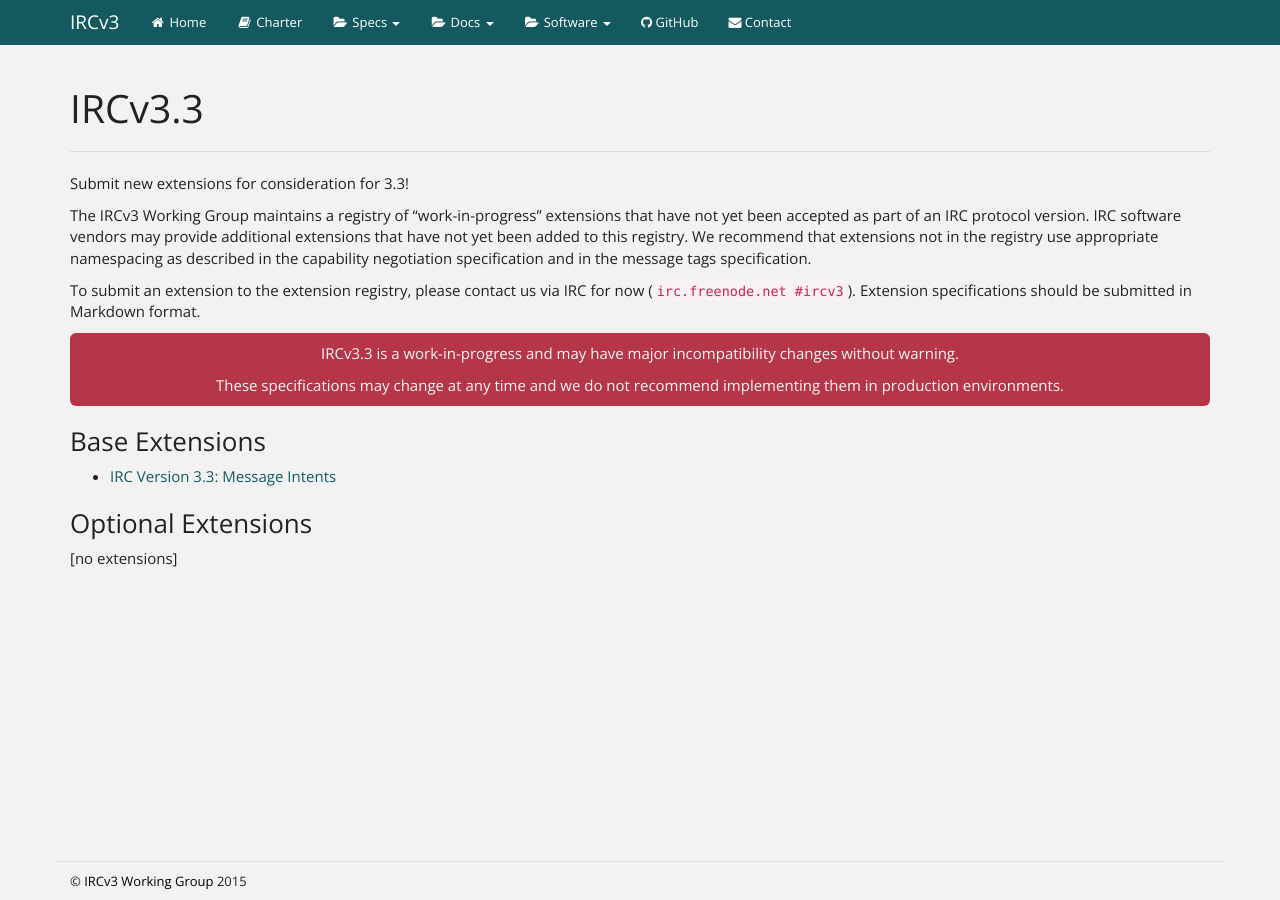
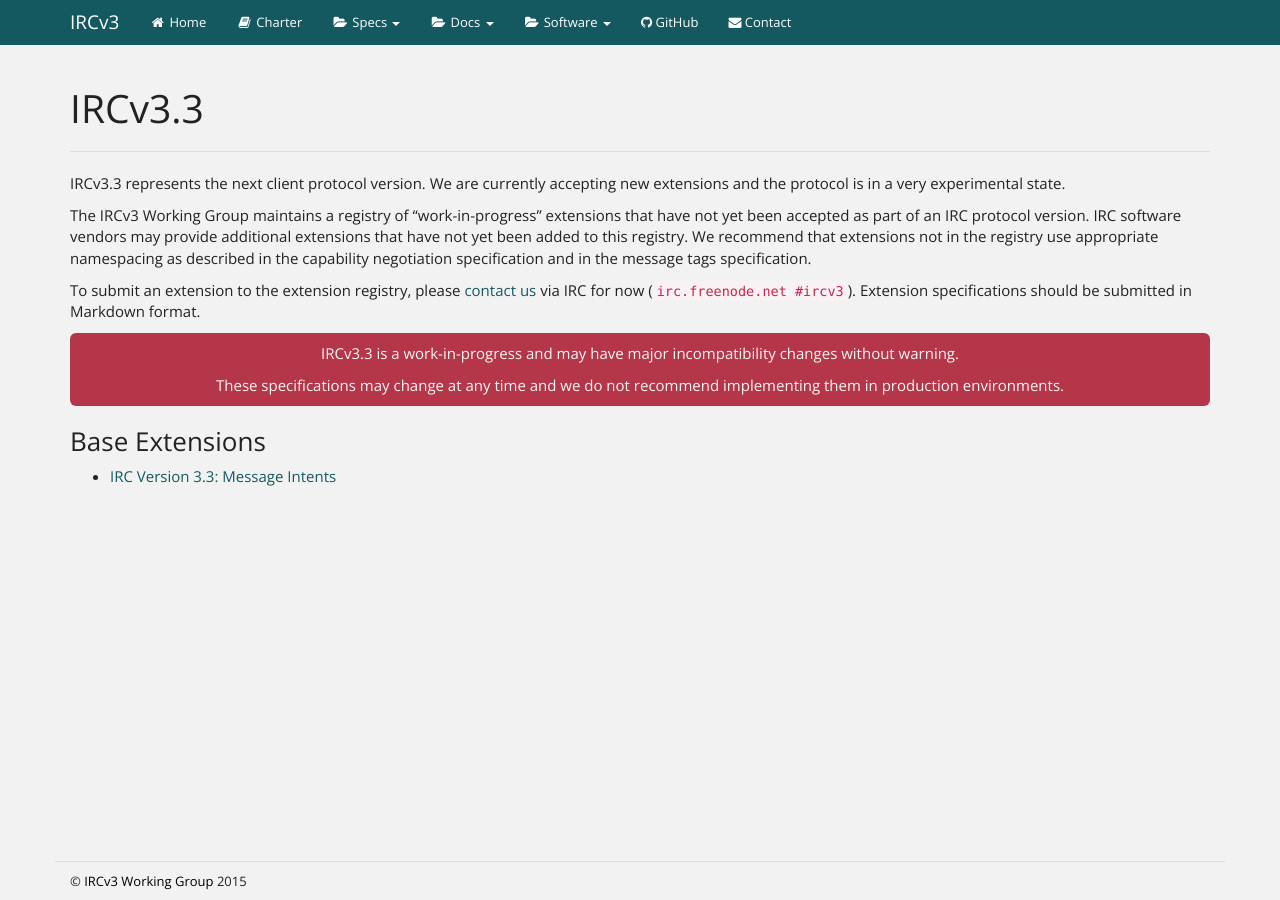
Before and after one commit to ircv3/ircv3.github.io, a Jekyll site: the page built from _irc/3.3.md, in a window 1280 px wide. Built offline with Jekyll 4.4.1, drawn with Linux system fonts in a browser that asks for light colours.

Commit message:
Sync some changes previously made to irc/index.md to spec pages

```diff
--- a/_irc/3.3.md
+++ b/_irc/3.3.md
@@ -2,11 +2,12 @@
 layout: page
 title: IRCv3.3
 ---
-Submit new extensions for consideration for 3.3!
+
+IRCv3.3 represents the next client protocol version.  We are currently accepting new extensions and the protocol is in a very experimental state.
 
 The IRCv3 Working Group maintains a registry of "work-in-progress" extensions that have not yet been accepted as part of an IRC protocol version. IRC software vendors may provide additional extensions that have not yet been added to this registry. We recommend that extensions not in the registry use appropriate namespacing as described in the capability negotiation specification and in the message tags specification.
 
-To submit an extension to the extension registry, please contact us via IRC for now (`irc.freenode.net #ircv3`). Extension specifications should be submitted in Markdown format.
+To submit an extension to the extension registry, please [contact us]({{ site.baseurl }}/contact.html) via IRC for now (`irc.freenode.net #ircv3`). Extension specifications should be submitted in Markdown format.
 
 <warn>
     <p>IRCv3.3 is a work-in-progress and may have major incompatibility changes without warning.</p>
@@ -17,6 +18,10 @@
 
 * [IRC Version 3.3: Message Intents]({{site.baseurl}}/specs/core/message-intents-3.3.html)
 
+<!--
+
 ### Optional Extensions
 
 [no extensions]
+
+-->
```
Also changed, not shown: _irc/3.1.md (+3 -1 lines), _irc/3.2.md (+1 -1 lines).
